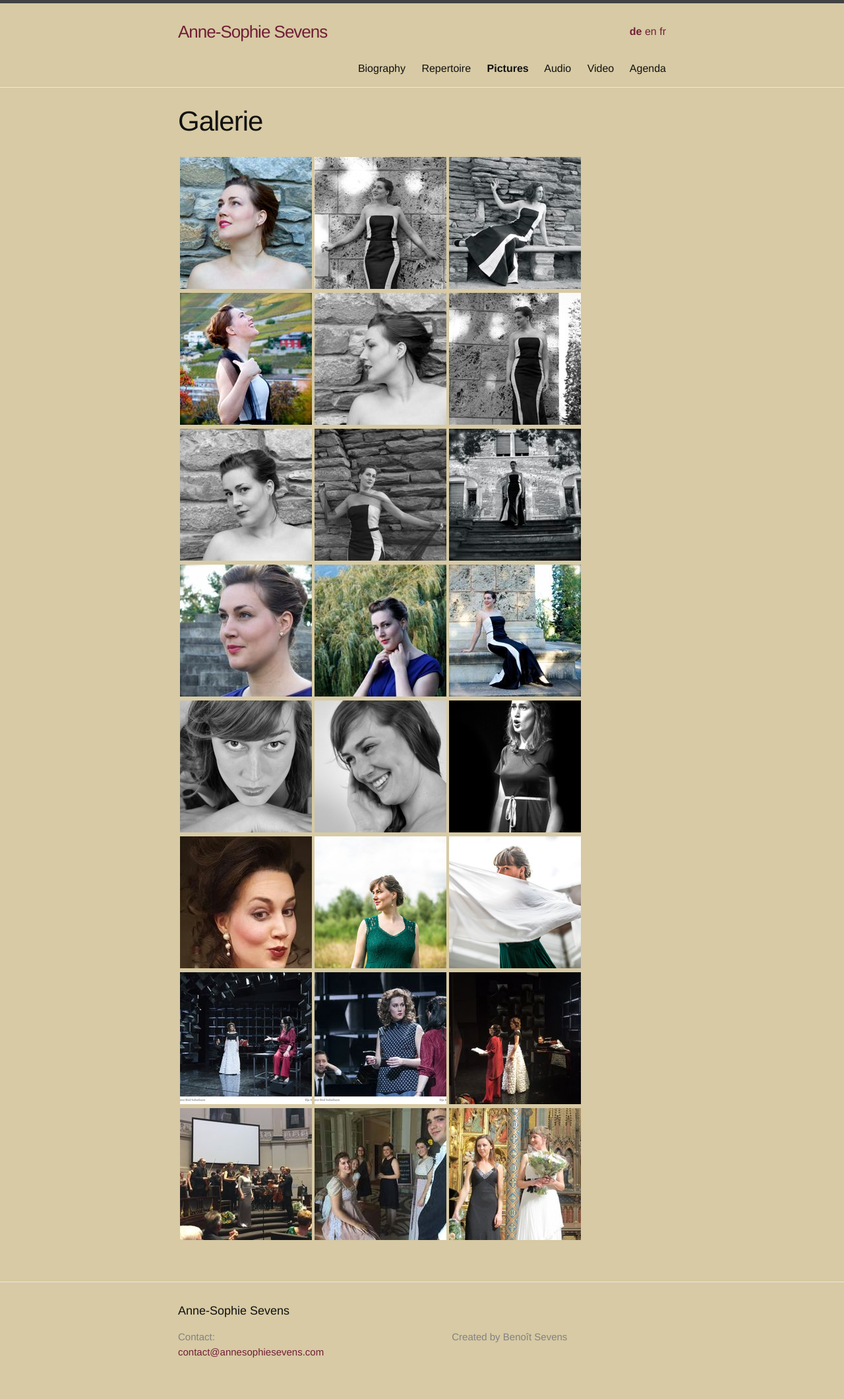
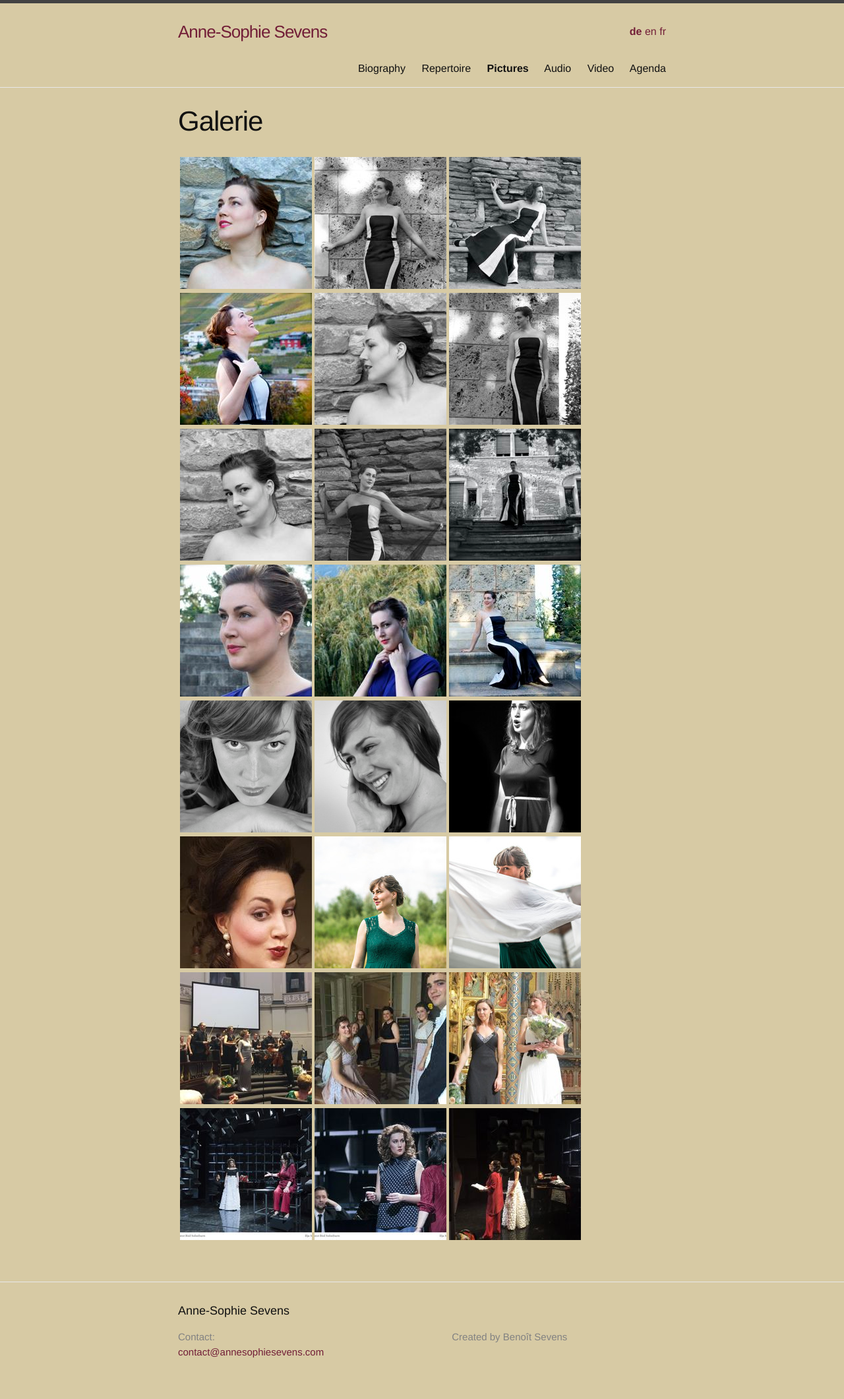
Before and after one commit to annesophie-sevens/annesophie-sevens.github.io, a Jekyll site: the page built from pictures-de.md, in a window 1280 px wide. Shown: the whole page at 66% size. Built offline with Jekyll 4.4.1, drawn with Linux system fonts in a browser that asks for light colours.

Commit message:
Update pictures-de.md

```diff
--- a/pictures-de.md
+++ b/pictures-de.md
@@ -18,6 +18,6 @@ ref: pictures
 
 |  <a href="/assets/110.jpg">  ![]({{ site.baseurl }}/assets/110-thumbnail.jpg) </a> |  <a href="/assets/5.jpg"> ![]({{ site.baseurl }}/assets/5-thumbnail.jpg) </a> | <a href="/assets/3.jpg"> ![]({{ site.baseurl }}/assets/3-thumbnail.jpg) </a>|
 
+| <a href="/assets/aad.jpg"> ![]({{ site.baseurl }}/assets/aad-thumbnail.jpg) </a> | <a href="/assets/107.jpg"> ![]({{ site.baseurl }}/assets/107-thumbnail.jpg) </a> | <a href="/assets/101.jpg">![]({{ site.baseurl }}/assets/101-thumbnail.jpg) </a> |
+
 | <a href="/assets/aaa.jpg"> ![]({{ site.baseurl }}/assets/aaa-thumbnail.jpg) </a> | <a href="/assets/aab.jpg"> ![]({{ site.baseurl }}/assets/aab-thumbnail.jpg) </a> | <a href="/assets/aac.jpg">  ![]({{ site.baseurl }}/assets/aac-thumbnail.jpg) </a> |
-
-| <a href="/assets/aad.jpg"> ![]({{ site.baseurl }}/assets/aad-thumbnail.jpg) </a> | <a href="/assets/107.jpg"> ![]({{ site.baseurl }}/assets/107-thumbnail.jpg) </a> | <a href="/assets/101.jpg">![]({{ site.baseurl }}/assets/101-thumbnail.jpg) </a> |
```
